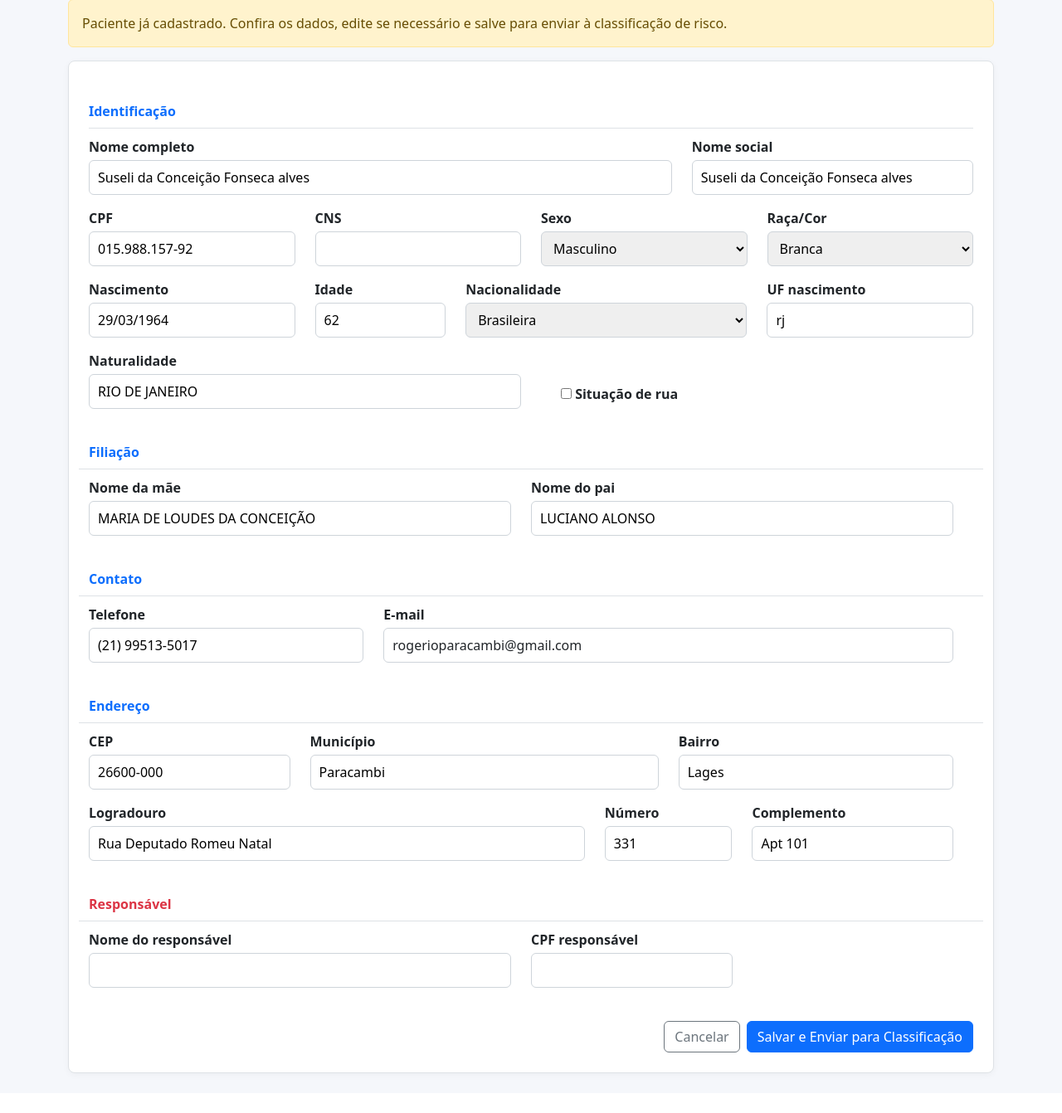
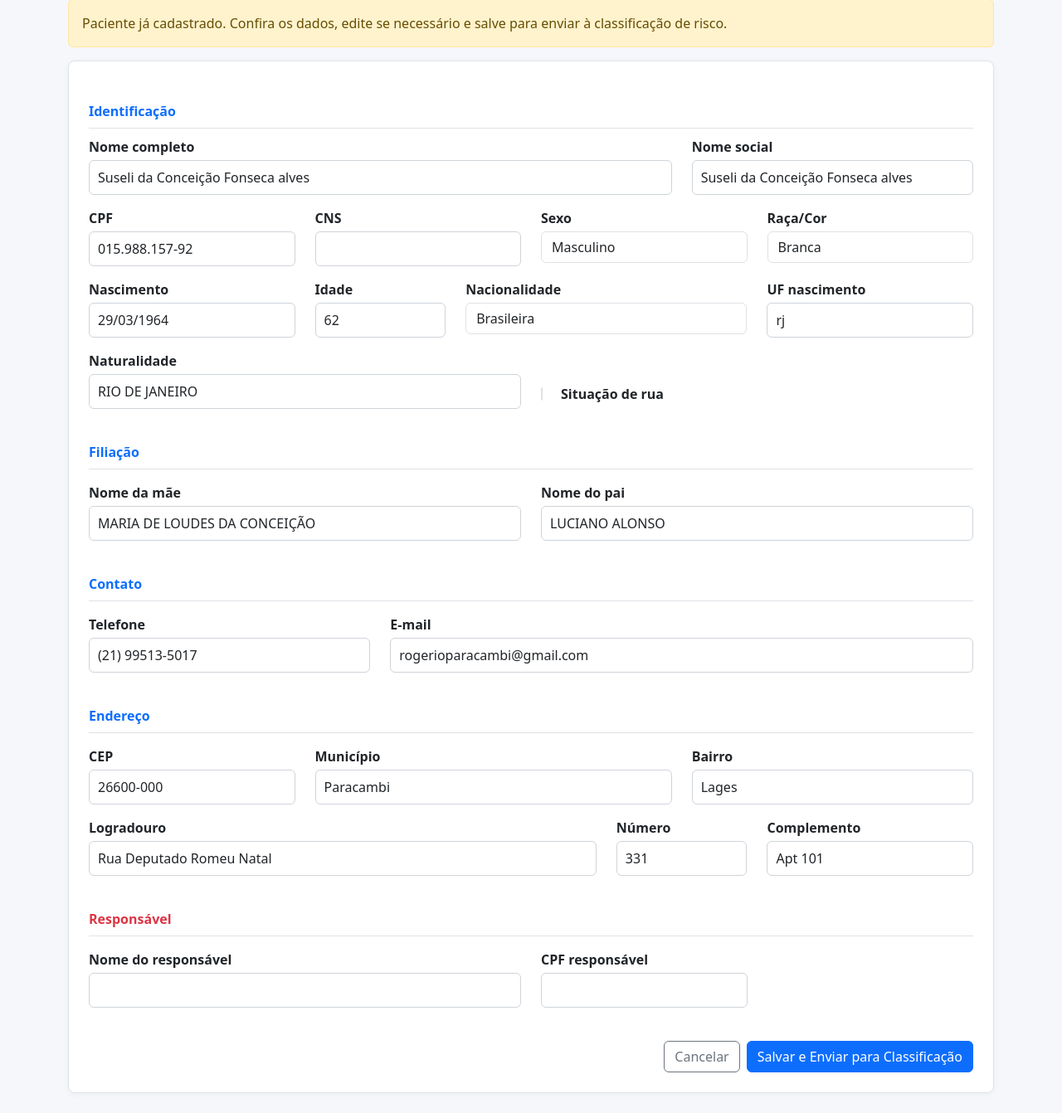
Before and after one commit to rfalves-wq/hospital_system, a Django app: page /recepcao/cadastrar/8/ in a window 1280 px wide. Shown: the part 177-1519 px from the top of the page at 83% size. Before the commit the page ends 1475 px from the top, so only its background shows below. Run offline with Django 5.2, Linux system fonts and the light colour scheme; data comes from the database, SQL or seed files in the repository; both versions use the stored data as it was after the commit; parts of the project's set-up code (start-up, migrations or seed data) failed here and were passed over.

Commit message:
recepcao

```diff
--- a/recepcao/templates/recepcao/cadastro.html
+++ b/recepcao/templates/recepcao/cadastro.html
@@ -124,8 +124,9 @@
                         {{ form.situacao_rua.errors }}
                     </div>
                 </div>
+            </div>
 
-            <div class="section-title">Filiação</div>
+            <div class="mb-3 section-title">Filiação</div>
 
             <div class="row">
                 <div class="col-md-6 mb-3">
@@ -141,7 +142,7 @@
                 </div>
             </div>
 
-            <div class="section-title">Contato</div>
+            <div class="mb-3 section-title">Contato</div>
 
             <div class="row">
                 <div class="col-md-4 mb-3">
@@ -157,7 +158,7 @@
                 </div>
             </div>
 
-            <div class="section-title">Endereço</div>
+            <div class="mb-3 section-title">Endereço</div>
 
             <div class="row">
                 <div class="col-md-3 mb-3">
@@ -197,7 +198,7 @@
                 </div>
             </div>
 
-            <div class="section-title text-danger">Responsável</div>
+            <div class="mb-3 section-title text-danger">Responsável</div>
 
             <div class="row">
                 <div class="col-md-6 mb-3">
@@ -225,7 +226,55 @@
 
         </form>
 
-    </div>
+    </main>
+
+    <script>
+        // Apply Bootstrap classes to Django-rendered fields and wire client-side validation
+        document.addEventListener('DOMContentLoaded', function () {
+            var form = document.querySelector('.form-box');
+            if (!form) return;
+
+            // Add form-control/form-check-input where appropriate
+            var fields = form.querySelectorAll('input, select, textarea');
+            fields.forEach(function (el) {
+                var type = (el.getAttribute('type') || el.tagName).toLowerCase();
+                if (type === 'checkbox' || type === 'radio') {
+                    if (!el.classList.contains('form-check-input')) el.classList.add('form-check-input');
+                    var lbl = form.querySelector('label[for="' + el.id + '"]');
+                    if (lbl && !lbl.classList.contains('form-check-label')) lbl.classList.add('form-check-label');
+                } else if (type !== 'submit' && type !== 'button' && type !== 'hidden') {
+                    if (!el.classList.contains('form-control')) el.classList.add('form-control');
+                }
+                if (el.required) el.setAttribute('aria-required', 'true');
+            });
+
+            // Move Django errorlists to invalid-feedback and flag inputs
+            var errorlists = form.querySelectorAll('.errorlist');
+            errorlists.forEach(function (ul) {
+                ul.classList.remove('errorlist');
+                ul.classList.add('invalid-feedback');
+                ul.setAttribute('role', 'alert');
+                var prev = ul.previousElementSibling;
+                if (prev && (prev.tagName === 'INPUT' || prev.tagName === 'SELECT' || prev.tagName === 'TEXTAREA')) {
+                    prev.classList.add('is-invalid');
+                }
+            });
+
+            // Bootstrap-style client validation
+            form.addEventListener('submit', function (e) {
+                if (!form.checkValidity()) {
+                    e.preventDefault();
+                    e.stopPropagation();
+                    var all = form.querySelectorAll('input, select, textarea');
+                    all.forEach(function (el) {
+                        if (!el.checkValidity()) el.classList.add('is-invalid');
+                    });
+                }
+                form.classList.add('was-validated');
+            }, false);
+        });
+    </script>
+
     <script src="{% static 'recepcao/js/cadastro.js' %}"></script>
 </body>
 
```
Also changed, not shown: db.sqlite3. Lines whose indentation alone changed are shown as unchanged.
